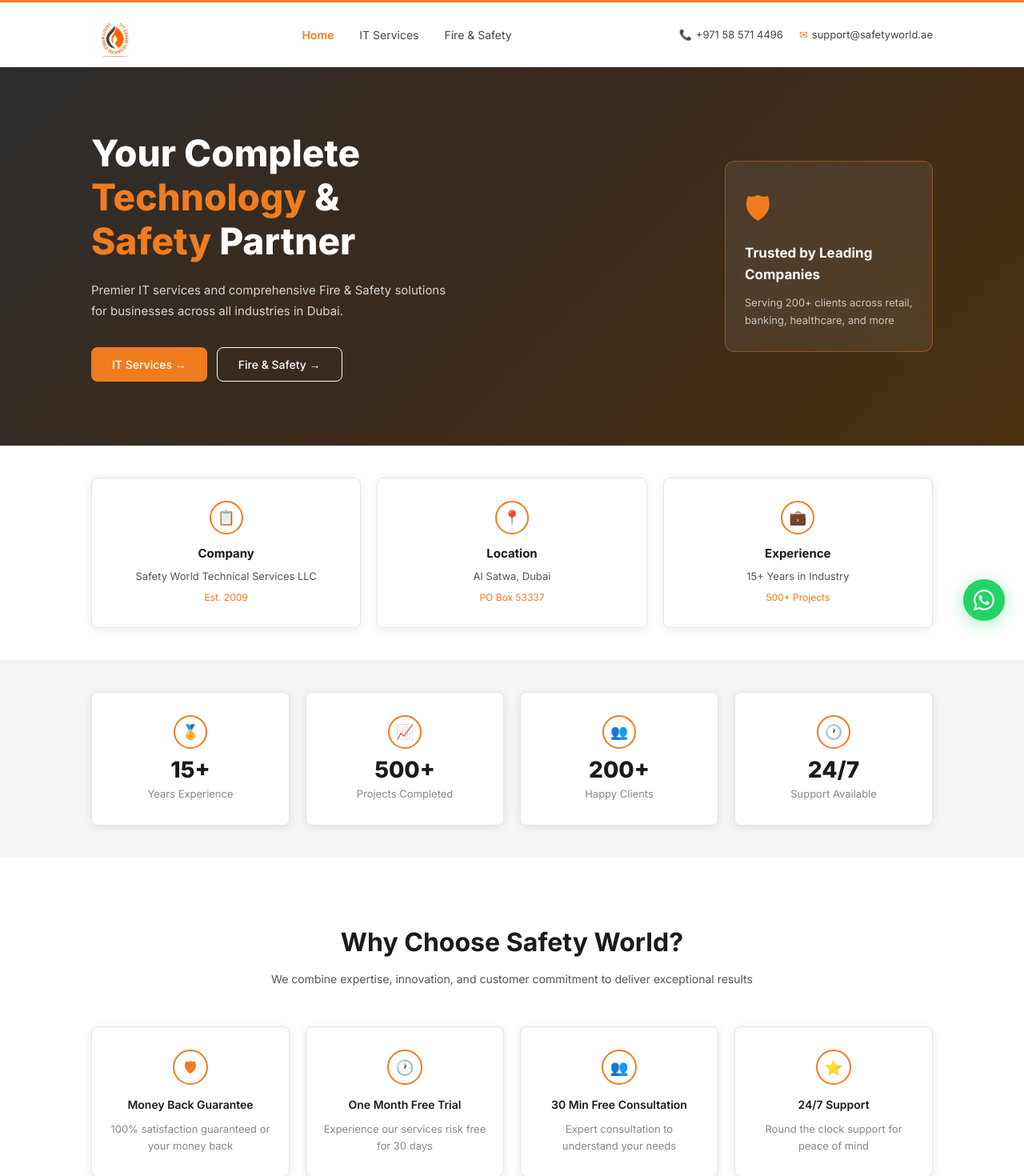
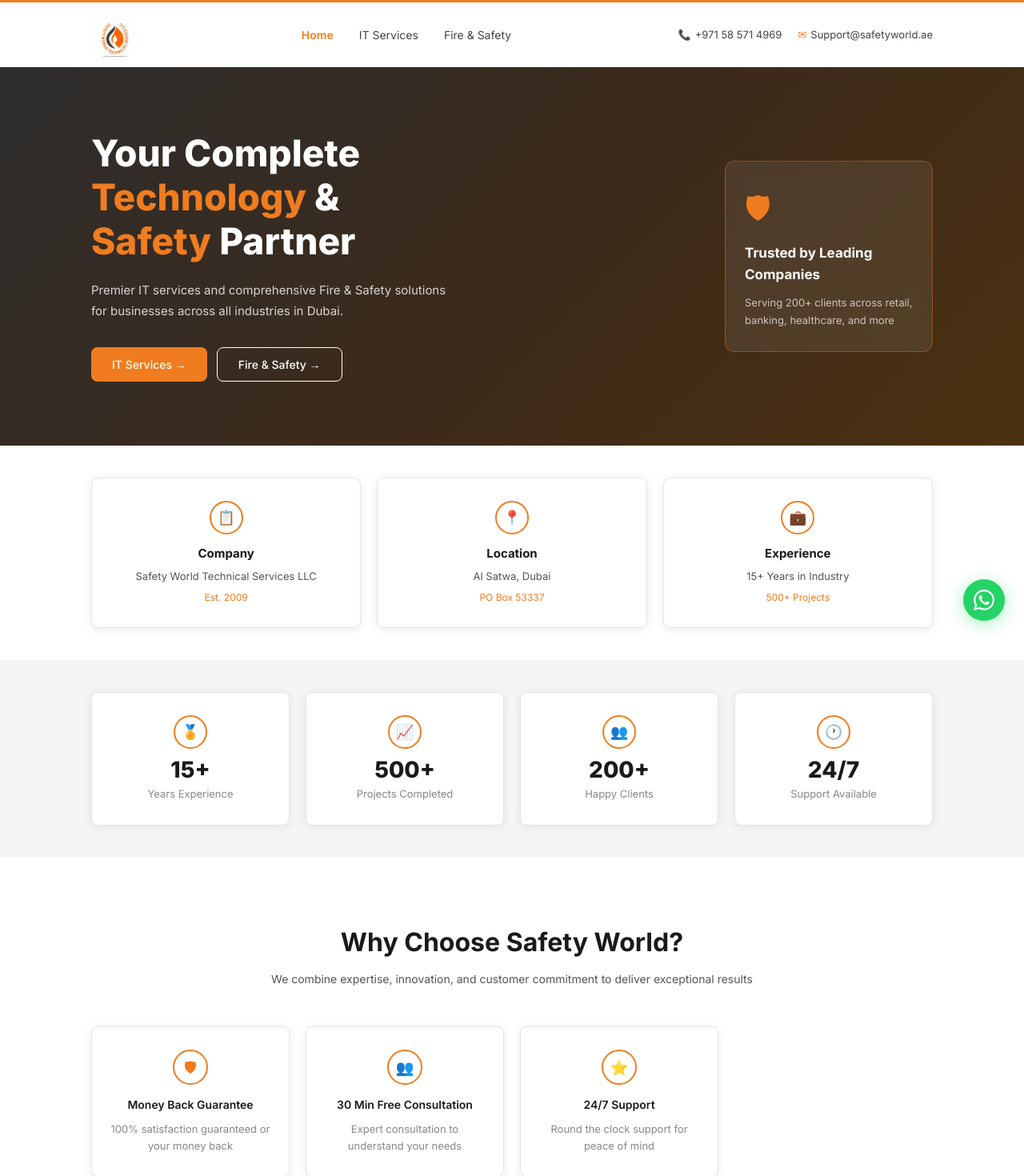
Before and after one commit to Fazilfazi991/safetyfinal, a React (Vite) app: page / in a window 1280 px wide. Shown: the top 1470 px of the page at 80% size. Built offline with nearby package versions, Linux system fonts and the light colour scheme.

Commit message:
Remove home services, free trial, and update contact info

```diff
--- a/src/components/Header.jsx
+++ b/src/components/Header.jsx
@@ -60,11 +60,11 @@ export default function Header({ nav, page }) {
         {/* Desktop contact */}
         {!mobile && (
           <div style={{ display: 'flex', alignItems: 'center', gap: 20, flexShrink: 0 }}>
-            <a href="tel:+97158571449" style={{ display: 'flex', alignItems: 'center', gap: 5, color: '#444', fontSize: 13, textDecoration: 'none' }}>
-              <span style={{ color: '#f07c1f' }}>📞</span> +971 58 571 4496
+            <a href="tel:971585714969" style={{ display: 'flex', alignItems: 'center', gap: 5, color: '#444', fontSize: 13, textDecoration: 'none' }}>
+              <span style={{ color: '#f07c1f' }}>📞</span> +971 58 571 4969
             </a>
-            <a href="mailto:support@safetyworld.ae" style={{ display: 'flex', alignItems: 'center', gap: 5, color: '#444', fontSize: 13, textDecoration: 'none' }}>
-              <span style={{ color: '#f07c1f' }}>✉</span> support@safetyworld.ae
+            <a href="mailto:Support@safetyworld.ae" style={{ display: 'flex', alignItems: 'center', gap: 5, color: '#444', fontSize: 13, textDecoration: 'none' }}>
+              <span style={{ color: '#f07c1f' }}>✉</span> Support@safetyworld.ae
             </a>
           </div>
         )}
@@ -93,11 +93,11 @@ export default function Header({ nav, page }) {
             }}>{n.label}</button>
           ))}
           <div style={{ marginTop: 16, display: 'flex', flexDirection: 'column', gap: 10 }}>
-            <a href="tel:+97158571449" style={{ color: '#444', fontSize: 14, display: 'flex', gap: 8 }}>
-              <span style={{ color: '#f07c1f' }}>📞</span> +971 58 571 4496
+            <a href="tel:971585714969" style={{ color: '#444', fontSize: 14, display: 'flex', gap: 8 }}>
+              <span style={{ color: '#f07c1f' }}>📞</span> +971 58 571 4969
             </a>
-            <a href="mailto:support@safetyworld.ae" style={{ color: '#444', fontSize: 14, display: 'flex', gap: 8 }}>
-              <span style={{ color: '#f07c1f' }}>✉</span> support@safetyworld.ae
+            <a href="mailto:Support@safetyworld.ae" style={{ color: '#444', fontSize: 14, display: 'flex', gap: 8 }}>
+              <span style={{ color: '#f07c1f' }}>✉</span> Support@safetyworld.ae
             </a>
           </div>
         </div>
--- a/src/pages/FireSafety.jsx
+++ b/src/pages/FireSafety.jsx
@@ -144,7 +144,7 @@ export default function FireSafety({ nav }) {
             animate={{ opacity: 1, y: 0 }}
             transition={{ duration: 0.6, delay: 0.1 }}
           >
-            Professional MEP (Mechanical, Electrical, Plumbing) and fire safety services for residential and commercial properties
+            Professional MEP (Mechanical, Electrical, Plumbing) and fire safety services for commercial and industrial properties
           </motion.p>
           <motion.button
             className="btn btn-orange"
@@ -192,7 +192,7 @@ export default function FireSafety({ nav }) {
           {/* Electrical Works */}
           <ServiceSection
             icon="⚡" title="Electrical Works"
-            desc="Professional electrical installation and maintenance services for commercial and residential buildings across the UAE."
+            desc="Professional electrical installation and maintenance services for commercial and industrial buildings across the UAE."
             checks={['Power Distribution','Cable Installation','Switchboard Setup','Lighting Installation','Emergency Power Systems','Electrical Safety Inspections']}
             img={IMGS.electrical} imgRight={true}
             bg="linear-gradient(135deg,#2a3a4a,#1a2a3a)"
@@ -203,7 +203,7 @@ export default function FireSafety({ nav }) {
           {/* Plumbing Works */}
           <ServiceSection
             icon="🔧" title="Plumbing Works"
-            desc="Complete plumbing solutions for residential and commercial properties. From installation to maintenance."
+            desc="Complete plumbing solutions for industrial and commercial properties. From installation to maintenance."
             checks={['Water Supply Systems','Drainage Systems','Pipe Installation','Water Tank Setup','Maintenance & Repairs','Emergency Plumbing']}
             img={IMGS.plumbing} imgRight={false}
             bg="linear-gradient(135deg,#1a3a4a,#0a2a3a)"
@@ -243,7 +243,6 @@ export default function FireSafety({ nav }) {
           <motion.div variants={staggerContainer} initial="hidden" whileInView="visible" viewport={{ once: true }} className="grid-4">
             {[
               ['🛡','Money Back Guarantee','100% satisfaction guaranteed or your money back'],
-              ['🕐','One Month Free Trial','Experience our services risk free for 30 days'],
               ['👥','30 Minute Free Consultation','Expert guidance tailored to your specific needs'],
               ['⭐','24/7 Support','Round the clock monitoring and support'],
             ].map(([ic,t,d]) => (
@@ -269,8 +268,8 @@ export default function FireSafety({ nav }) {
             Contact us today for a free consultation with our fire safety &amp; MEP experts
           </p>
           <div style={{ display: 'flex', gap: 16, justifyContent: 'center', flexWrap: 'wrap' }}>
-            <a href="tel:+97158571449" className="btn btn-outline-white" style={{ padding: '12px 28px' }}>Call: +971 58 571 4496</a>
-            <a href="mailto:support@safetyworld.ae" className="btn btn-outline-white" style={{ padding: '12px 28px' }}>Email Us</a>
+            <a href="tel:971585714969" className="btn btn-outline-white" style={{ padding: '12px 28px' }}>Call: +971 58 571 4969</a>
+            <a href="mailto:Support@safetyworld.ae" className="btn btn-outline-white" style={{ padding: '12px 28px' }}>Email Us</a>
           </div>
         </motion.div>
       </section>
--- a/src/pages/Home.jsx
+++ b/src/pages/Home.jsx
@@ -104,7 +104,7 @@ function ContactForm() {
         <div className="form-group"><label>Email *</label><input type="email" name="email" required value={form.email} onChange={onChange} placeholder="your@email.com" /></div>
       </div>
       <div className="form-row">
-        <div className="form-group"><label>Phone *</label><input name="phone" required value={form.phone} onChange={onChange} placeholder="+971 58 571 4496" /></div>
+        <div className="form-group"><label>Phone *</label><input name="phone" required value={form.phone} onChange={onChange} placeholder="+971 58 571 4969" /></div>
         <div className="form-group"><label>Company</label><input name="company" value={form.company} onChange={onChange} placeholder="Your company name" /></div>
       </div>
       <div className="form-group">
@@ -215,7 +215,6 @@ export default function Home({ nav }) {
           <motion.div variants={staggerContainer} initial="hidden" whileInView="visible" viewport={{ once: true }} className="grid-4">
             {[
               ['🛡','Money Back Guarantee','100% satisfaction guaranteed or your money back'],
-              ['🕐','One Month Free Trial','Experience our services risk free for 30 days'],
               ['👥','30 Min Free Consultation','Expert consultation to understand your needs'],
               ['⭐','24/7 Support','Round the clock support for peace of mind'],
             ].map(([ic,t,d]) => (
--- a/src/pages/ITServices.jsx
+++ b/src/pages/ITServices.jsx
@@ -154,25 +154,6 @@ export default function ITServices({ nav }) {
       <section className="section bg-white">
         <div className="container">
 
-          {/* FOR HOME USERS */}
-          <Segment
-            img={IMGS.homeUser}
-            imgRight={true}
-            title="For Home Users"
-            desc="Reliable IT support and smart home solutions for your personal computing needs. Whether you need quick troubleshooting or comprehensive home automation, we've got you covered."
-            checks={['Expert technicians available 24/7', 'Remote and onsite support options']}
-            services={[
-              { icon: '🎧', title: 'Remote IT Support', desc: 'Quick troubleshooting and support from anywhere' },
-              { icon: '👨‍💻', title: 'Onsite IT Support', desc: 'Professional technicians at your location' },
-              { icon: '🏠', title: 'Home Automation', desc: 'Smart home setup and configuration' },
-              { icon: '🔒', title: 'Home Security', desc: 'Security installations and monitoring' },
-              { icon: '📶', title: 'WiFi Setup', desc: 'Optimised network installation' },
-              { icon: '🖨️', title: 'Printer & Peripherals', desc: 'Installation and troubleshooting' },
-            ]}
-          />
-
-          <hr style={{ border: 'none', borderTop: '1px solid #eee', marginBottom: 64 }} />
-
           {/* FOR SMB */}
           <Segment
             img={IMGS.smb}
@@ -223,7 +204,6 @@ export default function ITServices({ nav }) {
           <motion.div variants={staggerContainer} initial="hidden" whileInView="visible" viewport={{ once: true }} className="grid-4">
             {[
               ['🛡','Money Back Guarantee','100% satisfaction guaranteed or your money back'],
-              ['🕐','One Month Free Trial','Experience our services risk free for 30 days'],
               ['👥','30 Minute Free','Expert guidance tailored to your specific needs'],
               ['⭐','24/7 Support','Round the clock monitoring and support'],
             ].map(([ic,t,d]) => (
@@ -249,8 +229,8 @@ export default function ITServices({ nav }) {
             Contact us for a free 30-minute consultation with our IT experts
           </p>
           <div style={{ display: 'flex', gap: 16, justifyContent: 'center', flexWrap: 'wrap' }}>
-            <a href="tel:+97158571449" className="btn btn-outline-white" style={{ padding: '12px 28px' }}>Call: +971 58 571 4496</a>
-            <a href="mailto:support@safetyworld.ae" className="btn btn-outline-white" style={{ padding: '12px 28px' }}>Email Us</a>
+            <a href="tel:971585714969" className="btn btn-outline-white" style={{ padding: '12px 28px' }}>Call: +971 58 571 4969</a>
+            <a href="mailto:Support@safetyworld.ae" className="btn btn-outline-white" style={{ padding: '12px 28px' }}>Email Us</a>
           </div>
         </motion.div>
       </section>
```
